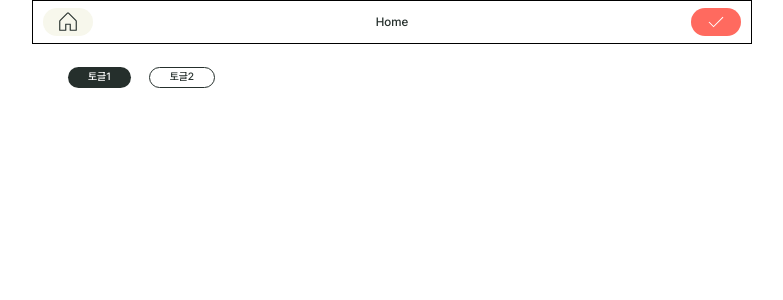
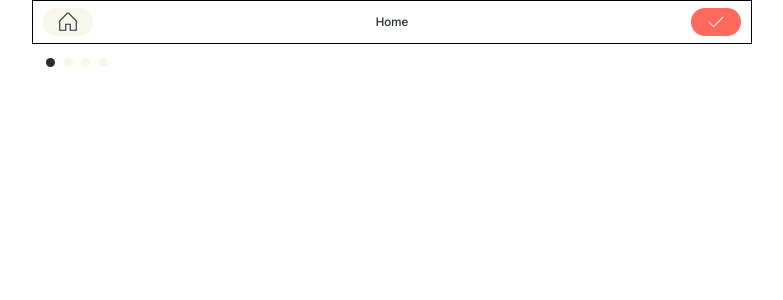
Before and after one commit to SioJeong/imnotdurnk, a React (Vite) app in the folder imnotdurnk_frontend_web/: page / in a window 1280 px wide. Shown: the top 300 px of the page, without its empty margins (248-1031 px from the left). Built offline with nearby package versions, Linux system fonts and the light colour scheme.

Commit message:
S11P12A609-148 feat:pagination component create

```diff
--- /dev/null
+++ b/imnotdurnk_frontend_web/src/components/_common/Pagination.jsx
@@ -0,0 +1,21 @@
+import * as St from './Pagination.style';
+import { useState } from 'react';
+
+
+const Pagination = ({totalPages}) => {
+const [currentPage, setCurrentPage] = useState(1);
+const pages = Array.from({ length: totalPages }, (_, index) => index + 1);
+const changePage=(index)=>{
+    setCurrentPage(index);
+    console.log(index);
+}
+  return (
+    <St.PagesContainer>
+        {pages.map((pageNumber) => (
+            <St.Page  onClick={() => changePage(pageNumber)} key={pageNumber} $isCurrentPage={ currentPage === pageNumber? true: false } />
+      ))}
+    </St.PagesContainer>
+  )
+}
+
+export default Pagination;
--- /dev/null
+++ b/imnotdurnk_frontend_web/src/components/_common/Pagination.style.js
@@ -0,0 +1,18 @@
+import styled from 'styled-components';
+
+
+export const PagesContainer = styled.div`
+    display: flex;
+    width: 4.4375rem;
+    justify-content: center;
+    align-items: center;
+    gap: 0.625rem;
+`
+
+export const Page = styled.div`
+    width: 0.625rem;
+    height: 0.625rem;
+    flex-shrink: 0;
+    border-radius: 6.25rem;
+    background: ${(props) => props.$isCurrentPage?  `var(--color-green3, #252F2C)` : `var(--color-white2, #F7F7EC)`};
+`
--- a/imnotdurnk_frontend_web/src/pages/Home.jsx
+++ b/imnotdurnk_frontend_web/src/pages/Home.jsx
@@ -1,6 +1,6 @@
 import { useEffect } from 'react';
 import useNavigationStore from '@/stores/useNavigationStore';
-import ToggleButton  from '@/components/_common/ToggleButton';
+import Pagenation from '@/components/_common/Pagination';
 
 const Home = () => {
     const setNavigation = useNavigationStore((state) => state.setNavigation);
@@ -16,7 +16,7 @@ const Home = () => {
 
     return (
         <>
-            <ToggleButton toggle1 = '토글1' toggle2='토글2' isMono ={true}/>
+           <Pagenation totalPages ='4' />
         </>
     );
 };
```
